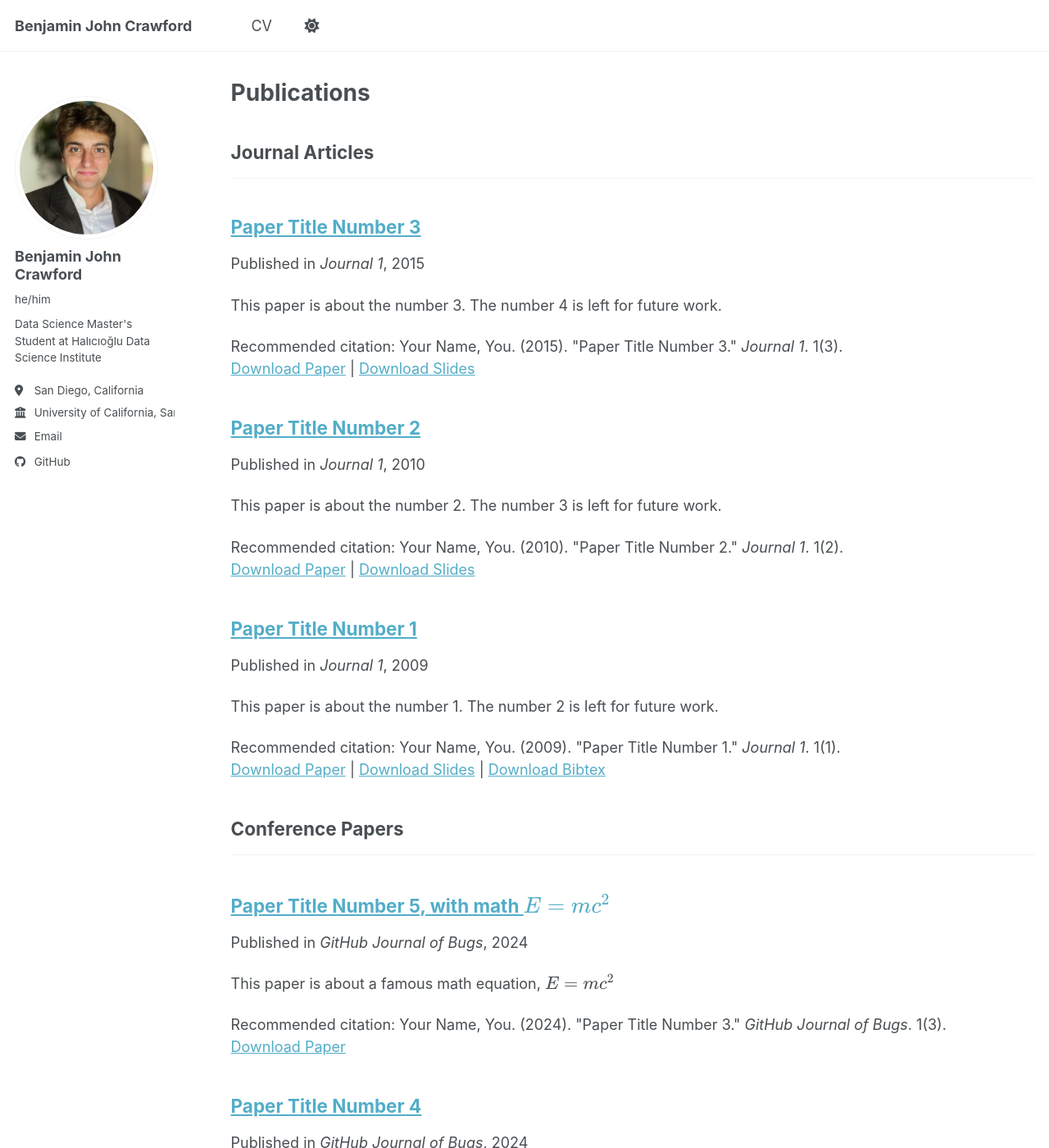
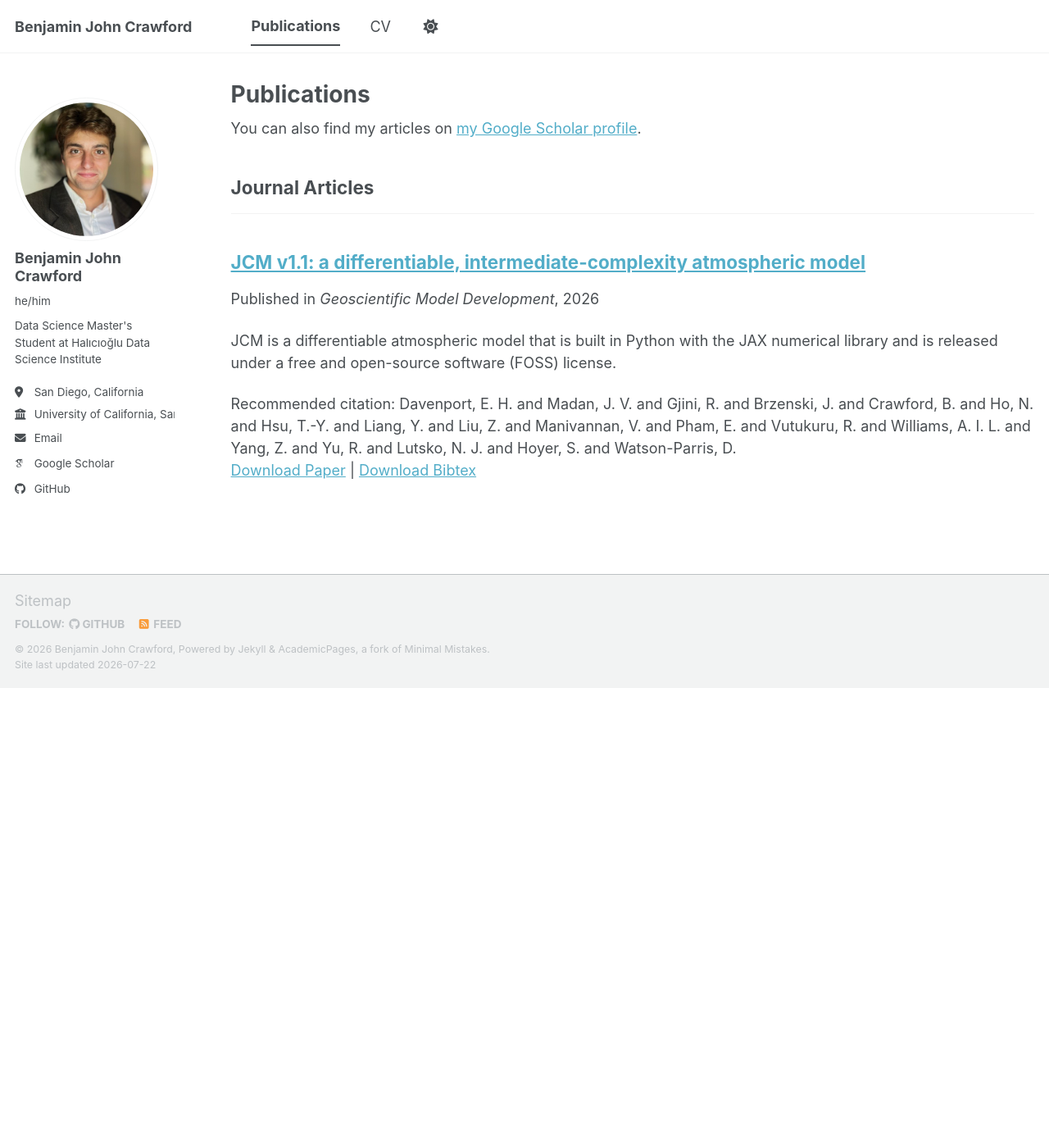
Before and after one commit to benjohncrawford/benjohncrawford.github.io, a Jekyll site: the page built from examples/publications.html, in a window 1280 px wide and 1400 px high. Shown: the whole window at 82% size. Built offline with Jekyll 4.4.1, drawn with Linux system fonts in a browser that asks for light colours; some web fonts are replaced; a script bundle is joined from its source files by our own code; library files that are not in the unit come from our copies; some of the changed text lies outside the part shown.

Commit message:
Update with publications

```diff
--- a/_config.yml
+++ b/_config.yml
@@ -35,7 +35,7 @@ author:
   # Academic websites
   academia         : # URL
   arxiv            : # URL - Update with the correct link to your profile
-  googlescholar    : #"https://scholar.google.com/citations?user=PS_CX0AAAAAJ"
+  googlescholar    : https://scholar.google.com/citations?hl=en&authuser=1&user=nZcEo4EAAAAJ
   inspire-hep      : # URL
   impactstory      : # URL
   orcid            : #"https://orcid.org/yourorcidurl"
--- a/_data/navigation.yml
+++ b/_data/navigation.yml
@@ -8,8 +8,8 @@
 #      Markdown formatted page while the second is generated using JSON.
 
 main:
-  # - title: "Publications"
-  #   url: /publications/
+  - title: "Publications"
+    url: /publications/
 
   # - title: "Talks"
   #   url: /talks/
--- a/_publications/2009-10-01-paper-title-number-1.md
+++ /dev/null
@@ -1,14 +0,0 @@
----
-title: "Paper Title Number 1"
-collection: publications
-category: manuscripts
-permalink: /publication/2009-10-01-paper-title-number-1
-excerpt: 'This paper is about the number 1. The number 2 is left for future work.'
-date: 2009-10-01
-venue: 'Journal 1'
-slidesurl: 'https://academicpages.github.io/files/slides1.pdf'
-paperurl: 'https://academicpages.github.io/files/paper1.pdf'
-bibtexurl: 'https://academicpages.github.io/files/bibtex1.bib'
-citation: 'Your Name, You. (2009). &quot;Paper Title Number 1.&quot; <i>Journal 1</i>. 1(1).'
----
-The contents above will be part of a list of publications, if the user clicks the link for the publication than the contents of section will be rendered as a full page, allowing you to provide more information about the paper for the reader. When publications are displayed as a single page, the contents of the above "citation" field will automatically be included below this section in a smaller font.
--- a/_publications/2010-10-01-paper-title-number-2.md
+++ /dev/null
@@ -1,14 +0,0 @@
----
-title: "Paper Title Number 2"
-collection: publications
-category: manuscripts
-permalink: /publication/2010-10-01-paper-title-number-2
-excerpt: 'This paper is about the number 2. The number 3 is left for future work.'
-date: 2010-10-01
-venue: 'Journal 1'
-slidesurl: 'https://academicpages.github.io/files/slides2.pdf'
-paperurl: 'https://academicpages.github.io/files/paper2.pdf'
-citation: 'Your Name, You. (2010). &quot;Paper Title Number 2.&quot; <i>Journal 1</i>. 1(2).'
----
-
-The contents above will be part of a list of publications, if the user clicks the link for the publication than the contents of section will be rendered as a full page, allowing you to provide more information about the paper for the reader. When publications are displayed as a single page, the contents of the above "citation" field will automatically be included below this section in a smaller font.
--- a/_publications/2015-10-01-paper-title-number-3.md
+++ /dev/null
@@ -1,14 +0,0 @@
----
-title: "Paper Title Number 3"
-collection: publications
-category: manuscripts
-permalink: /publication/2015-10-01-paper-title-number-3
-excerpt: 'This paper is about the number 3. The number 4 is left for future work.'
-date: 2015-10-01
-venue: 'Journal 1'
-slidesurl: 'https://academicpages.github.io/files/slides3.pdf'
-paperurl: 'https://academicpages.github.io/files/paper3.pdf'
-citation: 'Your Name, You. (2015). &quot;Paper Title Number 3.&quot; <i>Journal 1</i>. 1(3).'
----
-
-The contents above will be part of a list of publications, if the user clicks the link for the publication than the contents of section will be rendered as a full page, allowing you to provide more information about the paper for the reader. When publications are displayed as a single page, the contents of the above "citation" field will automatically be included below this section in a smaller font.
--- a/_publications/2025-06-08-paper-title-number-5.md
+++ /dev/null
@@ -1,13 +0,0 @@
----
-title: "Paper Title Number 5, with math $$E=mc^2$$"
-collection: publications
-category: conferences
-permalink: /publication/2024-02-17-paper-title-number-4
-excerpt: 'This paper is about a famous math equation, $$E=mc^2$$'
-date: 2024-02-17
-venue: 'GitHub Journal of Bugs'
-paperurl: 'https://academicpages.github.io/files/paper3.pdf'
-citation: 'Your Name, You. (2024). &quot;Paper Title Number 3.&quot; <i>GitHub Journal of Bugs</i>. 1(3).'
----
-
-Using [MathJax](https://www.mathjax.org/) in the description is supported - $$E=mc^2$$ - however, the use must be mindful that the default delimiters are `$$...$$` and `\\[...\\]` which differs from the `$...$` that is typically expected.
--- /dev/null
+++ b/_publications/2026-07-18-jcm.md
@@ -0,0 +1,17 @@
+---
+title: "JCM v1.1: a differentiable, intermediate-complexity atmospheric model"
+collection: publications
+category: manuscripts
+permalink: /publication/2026-07-18-jcm
+excerpt: 'JCM is a differentiable atmospheric model that is built in Python with the JAX numerical library and is released under a free and open-source software (FOSS) license.'
+date: 2026-07-18
+venue: 'Geoscientific Model Development'
+paperurl: 'https://gmd.copernicus.org/articles/19/6451/2026/gmd-19-6451-2026.pdf'
+bibtexurl: 'https://gmd.copernicus.org/articles/19/6451/2026/gmd-19-6451-2026.bib'
+citation: 'Davenport, E. H. and Madan, J. V. and Gjini, R. and Brzenski, J. and Crawford, B. and Ho, N. and Hsu, T.-Y. and Liang, Y. and Liu, Z. and Manivannan, V. and Pham, E. and Vutukuru, R. and Williams, A. I. L. and Yang, Z. and Yu, R. and Lutsko, N. J. and Hoyer, S. and Watson-Parris, D.'
+---
+# Abstract:
+In this paper we present version 1.1 of the JAX Circulation Model (JCM). JCM is a differentiable atmospheric model that is built in Python with the JAX numerical library and is released under a free and open-source software (FOSS) license. Earth system modeling is rapidly evolving, particularly through hybrid approaches that combine known dynamics with data-driven components. However, the training and validation of hybrid methods in traditional models remain difficult due to the absence of gradients and the complexity of legacy code. Differentiable models written in modern frameworks offer a path forward. JCM couples physics parameterizations to the Dinosaur dynamical core through a flexible interface that makes substitution of other schemes easy. The default parameterization scheme uses the SPEEDY (Simplified Parameterizations, primitivE-Equation DYnamics) intermediate-complexity physics scheme. This modularity supports benchmarking across physical and machine-learned schemes, with direct access to gradients for sensitivity analysis, calibration, and online learning. We show validation of JCM against the original Fortran SPEEDY code at T31 resolution. We also highlight JCM's differentiability and efficiency and outline plans for extending the framework to a differentiable Earth system model. JCM provides a lightweight yet expressive platform for accelerating research in climate modeling.
+
+# Contribution:
+For this project, I contributed by providing a characterization of the performance of the model on various different types of hardware. This involved setting up several different VMs in Google Cloud Compute and executing the model several times while collecting various runtime statistics. The result of this work is summarized in section 5 of the paper. I also implemented the logging system for the model.
--- a/files/bibtex1.bib
+++ b/files/bibtex1.bib
@@ -1,10 +1,11 @@
-@article{Alice2023example,
-    title={An Example Article},
-    author={Alice, Bob and Charlie},
-    journal={Journal of Examples},
-    volume={12},
-    number={3},
-    pages={123--456},
-    year={2023},
-    publisher={Example Publisher}
+@Article{gmd-19-6451-2026,
+AUTHOR = {Davenport, E. H. and Madan, J. V. and Gjini, R. and Brzenski, J. and Crawford, B. and Ho, N. and Hsu, T.-Y. and Liang, Y. and Liu, Z. and Manivannan, V. and Pham, E. and Vutukuru, R. and Williams, A. I. L. and Yang, Z. and Yu, R. and Lutsko, N. J. and Hoyer, S. and Watson-Parris, D.},
+TITLE = {JCM v1.1: a differentiable, intermediate-complexity atmospheric model},
+JOURNAL = {Geoscientific Model Development},
+VOLUME = {19},
+YEAR = {2026},
+NUMBER = {14},
+PAGES = {6451--6466},
+URL = {https://gmd.copernicus.org/articles/19/6451/2026/},
+DOI = {10.5194/gmd-19-6451-2026}
 }
```
Also changed, not shown: _publications/2024-02-17-paper-title-number-4.md (deleted, +0 -13 lines).
